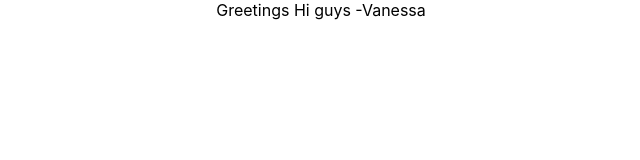
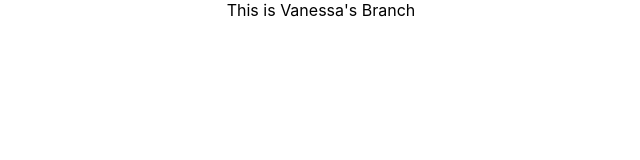
Before and after one commit to BalinVanessa/group-project-web-app, a React (Create React App) app: page / in a window 1280 px wide. Shown: the top 160 px of the page, without its empty margins (319-959 px from the left). Built offline with nearby package versions, Linux system fonts and the light colour scheme.

Commit message:
Making Vanessa Branch

```diff
--- a/src/App.js
+++ b/src/App.js
@@ -4,8 +4,7 @@ import './App.css';
 function App() {
   return (
     <div className="App">
-      Greetings
-      Hi guys -Vanessa
+      This is Vanessa's Branch
     </div>
 
   );
```
